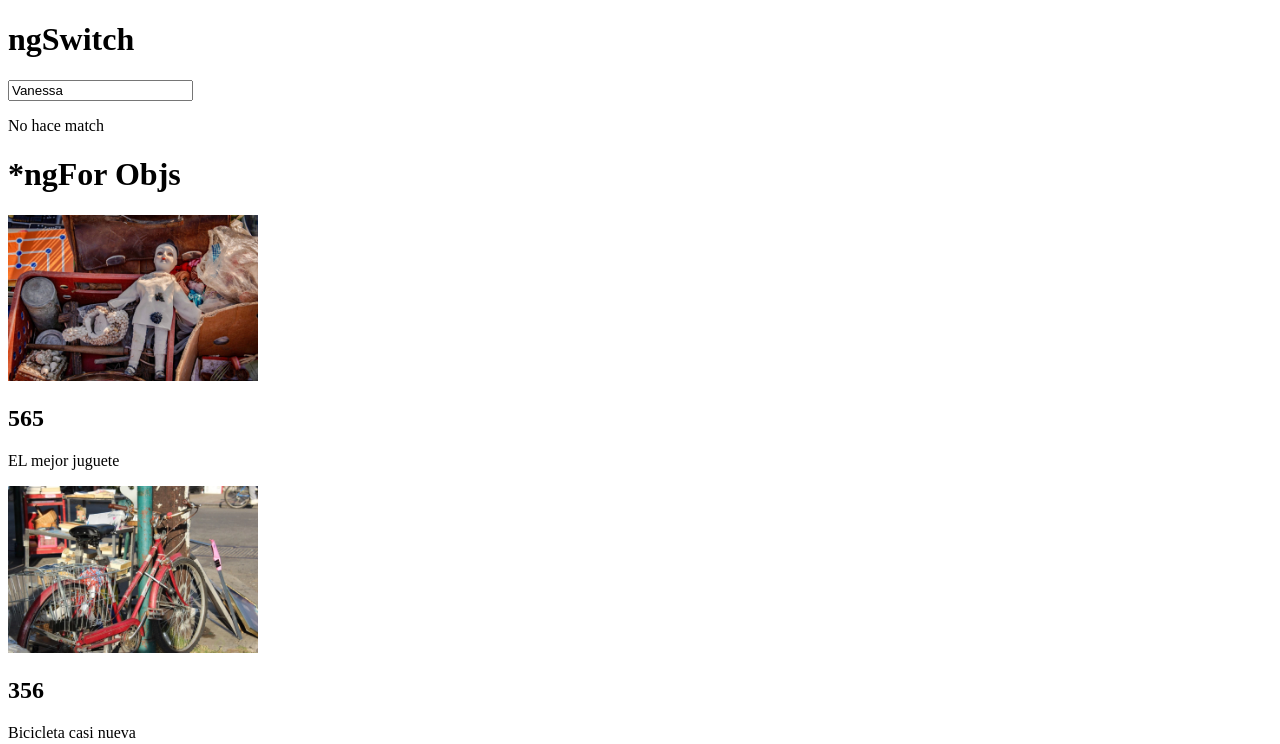
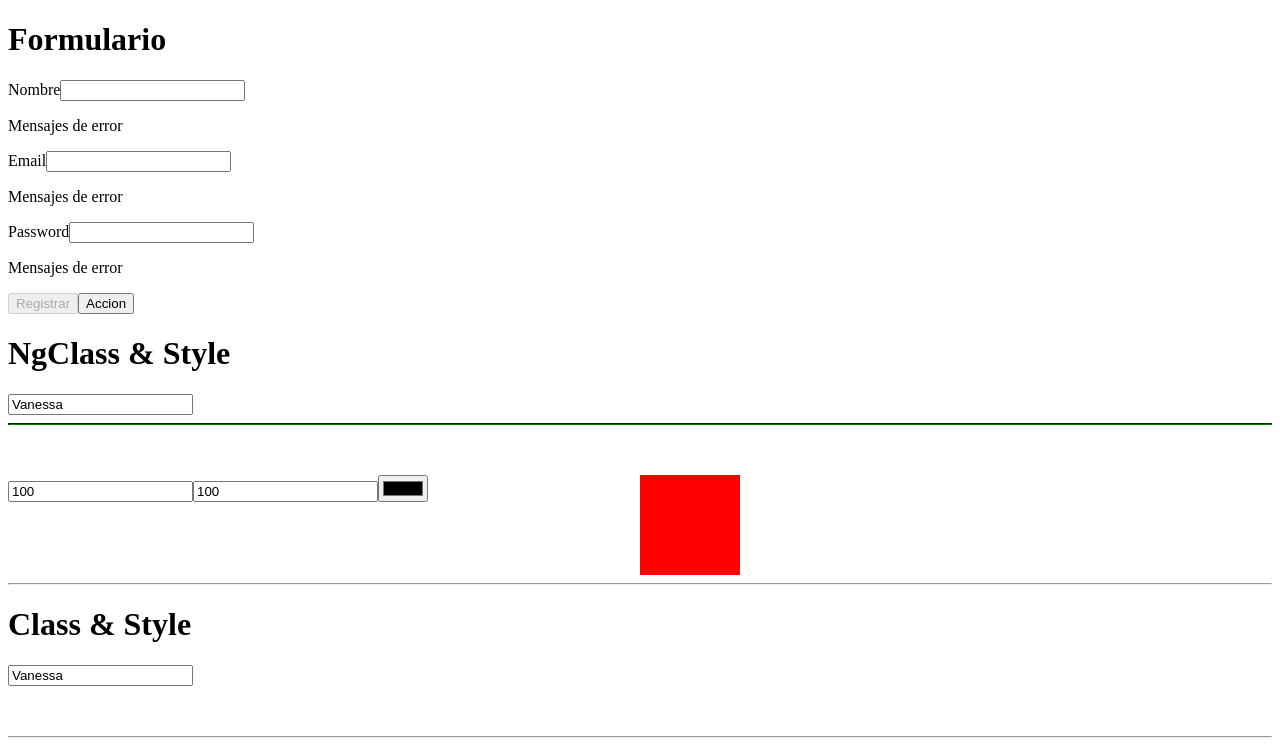
Before and after one commit to CarolinaDCode/angular_fundamentals, an Angular app: page / in a window 1280 px wide. Shown: the top 744 px of the page. Built offline with nearby package versions, Linux system fonts and the light colour scheme.

Commit message:
finished curse

```diff
--- a/src/app/app.component.html
+++ b/src/app/app.component.html
@@ -1,4 +1,74 @@
 <!DOCTYPE html>
+<h1>Formulario</h1>
+<form (ngSubmit)="onRegister()" #myForm="ngForm">
+    <div class="input-group">
+        <label for="name">Nombre</label>
+        <input type="text" name="name" required id="name" [(ngModel)]="register.name"/>
+        <p>Mensajes de error</p>
+    </div>
+    <div class="input-group">
+        <label for="email">Email</label>
+        <input type="email" name="email" required id="email" [(ngModel)]="register.email"/>
+        <p>Mensajes de error</p>
+    </div>
+    <div class="input-group">
+        <label for="password">Password</label>
+        <input type="password" name="password" required id="password" [(ngModel)]="register.password"/>
+        <p>Mensajes de error</p>
+    </div>
+    <button [disabled]="myForm.invalid" type="submit">Registrar</button>
+    <button type="button">Accion</button>
+</form>
+
+
+<h1>NgClass & Style</h1>
+<input type="text" required #nameInput4="ngModel" [(ngModel)]="person.name"/>
+<hr class="line-error"
+    [ngClass]="{
+        'valid': nameInput4.valid,
+        'invalid': nameInput4.invalid
+    }"
+/>
+<p class="message-error" [class.invalid]="nameInput4.invalid">
+    El campo es requerido
+</p>
+<div class="styles">
+    <div>
+        <input type="number" [(ngModel)]="box.width"/>
+        <input type="number" [(ngModel)]="box.height"/>
+        <input type="color"  [(ngModel)]="box.background"/>
+    </div>
+    <div [ngStyle]="{
+        'width.px': box.width,
+        'height.px': box.height,
+        'background-color': box.background,
+        'display': 'block'
+    }"> </div>
+</div>
+
+<hr/>
+
+<h1>Class & Style</h1>
+<input type="text" required #nameInput2="ngModel" [(ngModel)]="person.name"/>
+<p class="message-error" [class.invalid]="nameInput2.invalid">
+    El campo es requerido
+</p>
+<hr/>
+
+<label>Nombre</label>
+<input type="text" required #nameInput3="ngModel" [(ngModel)]="person.name"/>
+<p [style.font-style]="nameInput3.invalid ? 'italic' : 'normal'">Texto Texto Texto</p>
+<div class="styles">
+    <div>
+        <input type="text" [(ngModel)]="widthImg"/>
+    </div>
+    <div>
+        <img [style.width.px]="widthImg" [src]="person.avatar"/>
+    </div>
+</div>
+<hr/>
+
+<h1>Estructuras de Control</h1>
 <h1>ngSwitch</h1>
 <input type="text" required [(ngModel)]="person.name"/>
 <div [ngSwitch]="person.name">
@@ -24,26 +94,27 @@
 </p> -->
 
 <h1>*ngFor Objs</h1>
-<div>
+<div class="products--grid">
     <div *ngFor="let product of products">
-        <img width="250" [src]="product.image" alt="image">
+        <img [src]="product.image" alt="image">
         <h2>{{product.price}}</h2>
         <p>{{product.name}}</p>
     </div>
 </div>
 <hr/>
+
 <h1>*ngFor</h1>
 <input type="text" required [(ngModel)]="newName"/>
 <button (click)="addName()">Add name</button>
 <ul>
-    <li  *ngIf="names.length === 0">No hay nombres</li>
+    <li *ngIf="names.length === 0">No hay nombres</li>
     <li *ngFor="let name of names; index as i">
         {{i}} {{name}}
         <button (click)="deleteName(i)">Delete</button>
     </li>
 </ul>
+<hr/>
 
-<h1>Estructuras de Control</h1>
 <h2>Uso de *ngIf -> Directiva</h2>
 <input type="text" required [(ngModel)]="person.name"/>
 <p *ngIf="person.name === 'diana'">Soy Diana</p>
--- a/src/app/app.component.scss
+++ b/src/app/app.component.scss
@@ -4,3 +4,52 @@
     overflow-y: scroll;
     background: pink;
 }
+
+.products--grid{
+    display: flex;
+    flex-direction: column;
+    div {
+        img {
+            width: 100%;
+            border-radius: 10px;
+        }
+        h2, p{
+            margin: 0;
+        }
+    }
+}
+
+.message-error{
+    background: red;
+    color: white;
+    opacity: 0;
+    transition: all linear .5s;
+    &.invalid {
+        opacity: 1;
+    }
+}
+
+.line-error {
+    height: 0;
+    border-bottom: 1px solid;
+    &.invalid {
+        border-color: red;
+    }
+    &.valid {
+        border-color: green;
+    }
+}
+
+.styles{
+    display: grid;
+    grid-template-columns: repeat(2, 1fr);
+
+}
+
+@media screen and (min-width: 40em){
+    .products--grid {
+        display: grid;
+        grid-template-columns: repeat(5, 1fr);
+        grid-gap: 15px;
+    }
+}
--- a/src/app/app.component.ts
+++ b/src/app/app.component.ts
@@ -7,10 +7,17 @@ import { Product } from './product.model';
   styleUrls: ['./app.component.scss']
 })
 export class AppComponent {
+  widthImg = 10;
   name = 'Diana';
   age = 20;
   img = "https://images.hola.com/imagenes/mascotas/20210217184541/gatos-gestos-lenguaje-significado/0-922-380/gatos-gestos-m.jpg?tx=w_680";
   btnDisabled = true;
+  register = {
+    name: '',
+    email: '',
+    password: ''
+  }
+
   person = {
     name: 'Vanessa',
     age: 32,
@@ -19,6 +26,11 @@ export class AppComponent {
 
   names: string[] = ['Rut', 'Carla', 'Milagros', 'Mayra']
   newName = '';
+  box = {
+    width: 100,
+    height: 100,
+    background: 'red'
+  }
 
   products: Product[] = [
     {
@@ -80,4 +92,8 @@ export class AppComponent {
   deleteName(index: number){
     this.names.splice(index, 1);
   }
+
+  onRegister(){
+    console.log(this.register)
+  }
 }
--- /dev/null
+++ b/src/public/index.html
@@ -0,0 +1,89 @@
+<!DOCTYPE html>
+<html>
+  <head>
+    <meta charset="utf-8">
+    <meta name="viewport" content="width=device-width, initial-scale=1">
+    <title>Welcome to Firebase Hosting</title>
+
+    <!-- update the version number as needed -->
+    <script defer src="/__/firebase/9.18.0/firebase-app-compat.js"></script>
+    <!-- include only the Firebase features as you need -->
+    <script defer src="/__/firebase/9.18.0/firebase-auth-compat.js"></script>
+    <script defer src="/__/firebase/9.18.0/firebase-database-compat.js"></script>
+    <script defer src="/__/firebase/9.18.0/firebase-firestore-compat.js"></script>
+    <script defer src="/__/firebase/9.18.0/firebase-functions-compat.js"></script>
+    <script defer src="/__/firebase/9.18.0/firebase-messaging-compat.js"></script>
+    <script defer src="/__/firebase/9.18.0/firebase-storage-compat.js"></script>
+    <script defer src="/__/firebase/9.18.0/firebase-analytics-compat.js"></script>
+    <script defer src="/__/firebase/9.18.0/firebase-remote-config-compat.js"></script>
+    <script defer src="/__/firebase/9.18.0/firebase-performance-compat.js"></script>
+    <!--
+      initialize the SDK after all desired features are loaded, set useEmulator to false
+      to avoid connecting the SDK to running emulators.
+    -->
+    <script defer src="/__/firebase/init.js?useEmulator=true"></script>
+
+    <style media="screen">
+      body { background: #ECEFF1; color: rgba(0,0,0,0.87); font-family: Roboto, Helvetica, Arial, sans-serif; margin: 0; padding: 0; }
+      #message { background: white; max-width: 360px; margin: 100px auto 16px; padding: 32px 24px; border-radius: 3px; }
+      #message h2 { color: #ffa100; font-weight: bold; font-size: 16px; margin: 0 0 8px; }
+      #message h1 { font-size: 22px; font-weight: 300; color: rgba(0,0,0,0.6); margin: 0 0 16px;}
+      #message p { line-height: 140%; margin: 16px 0 24px; font-size: 14px; }
+      #message a { display: block; text-align: center; background: #039be5; text-transform: uppercase; text-decoration: none; color: white; padding: 16px; border-radius: 4px; }
+      #message, #message a { box-shadow: 0 1px 3px rgba(0,0,0,0.12), 0 1px 2px rgba(0,0,0,0.24); }
+      #load { color: rgba(0,0,0,0.4); text-align: center; font-size: 13px; }
+      @media (max-width: 600px) {
+        body, #message { margin-top: 0; background: white; box-shadow: none; }
+        body { border-top: 16px solid #ffa100; }
+      }
+    </style>
+  </head>
+  <body>
+    <div id="message">
+      <h2>Welcome</h2>
+      <h1>Firebase Hosting Setup Complete</h1>
+      <p>You're seeing this because you've successfully setup Firebase Hosting. Now it's time to go build something extraordinary!</p>
+      <a target="_blank" href="https://firebase.google.com/docs/hosting/">Open Hosting Documentation</a>
+    </div>
+    <p id="load">Firebase SDK Loading&hellip;</p>
+
+    <script>
+      document.addEventListener('DOMContentLoaded', function() {
+        const loadEl = document.querySelector('#load');
+        // // 🔥🔥🔥🔥🔥🔥🔥🔥🔥🔥🔥🔥🔥🔥🔥🔥🔥🔥🔥🔥🔥🔥🔥🔥🔥🔥🔥🔥🔥🔥🔥
+        // // The Firebase SDK is initialized and available here!
+        //
+        // firebase.auth().onAuthStateChanged(user => { });
+        // firebase.database().ref('/path/to/ref').on('value', snapshot => { });
+        // firebase.firestore().doc('/foo/bar').get().then(() => { });
+        // firebase.functions().httpsCallable('yourFunction')().then(() => { });
+        // firebase.messaging().requestPermission().then(() => { });
+        // firebase.storage().ref('/path/to/ref').getDownloadURL().then(() => { });
+        // firebase.analytics(); // call to activate
+        // firebase.analytics().logEvent('tutorial_completed');
+        // firebase.performance(); // call to activate
+        //
+        // // 🔥🔥🔥🔥🔥🔥🔥🔥🔥🔥🔥🔥🔥🔥🔥🔥🔥🔥🔥🔥🔥🔥🔥🔥🔥🔥🔥🔥🔥🔥🔥
+
+        try {
+          let app = firebase.app();
+          let features = [
+            'auth',
+            'database',
+            'firestore',
+            'functions',
+            'messaging',
+            'storage',
+            'analytics',
+            'remoteConfig',
+            'performance',
+          ].filter(feature => typeof app[feature] === 'function');
+          loadEl.textContent = `Firebase SDK loaded with ${features.join(', ')}`;
+        } catch (e) {
+          console.error(e);
+          loadEl.textContent = 'Error loading the Firebase SDK, check the console.';
+        }
+      });
+    </script>
+  </body>
+</html>
```
Also changed, not shown: firebase.json (added), 2 other files (tests, documents, lock files or other folders).
